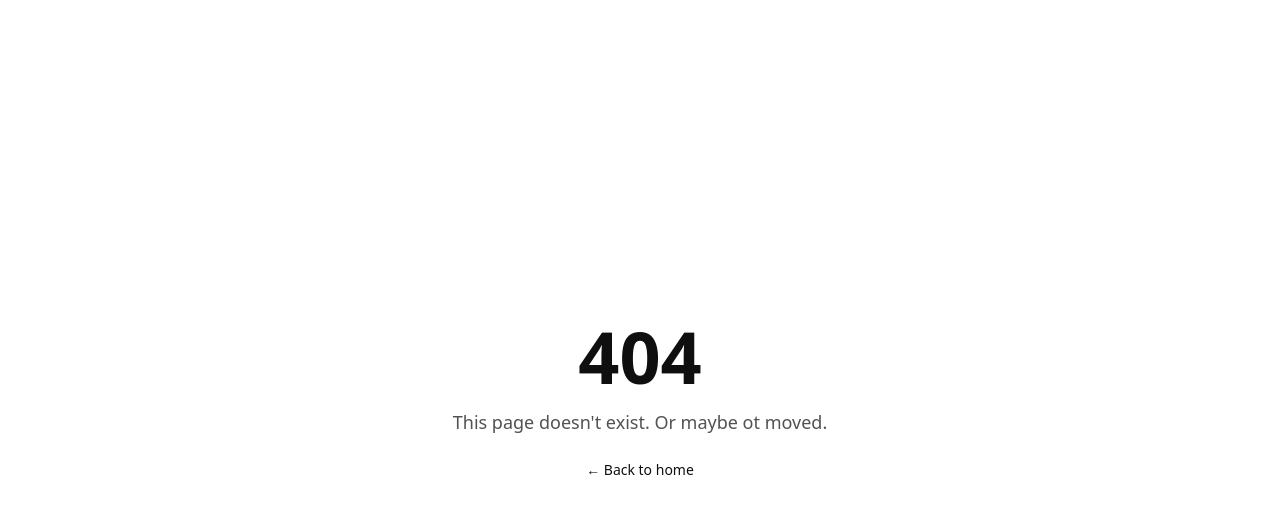
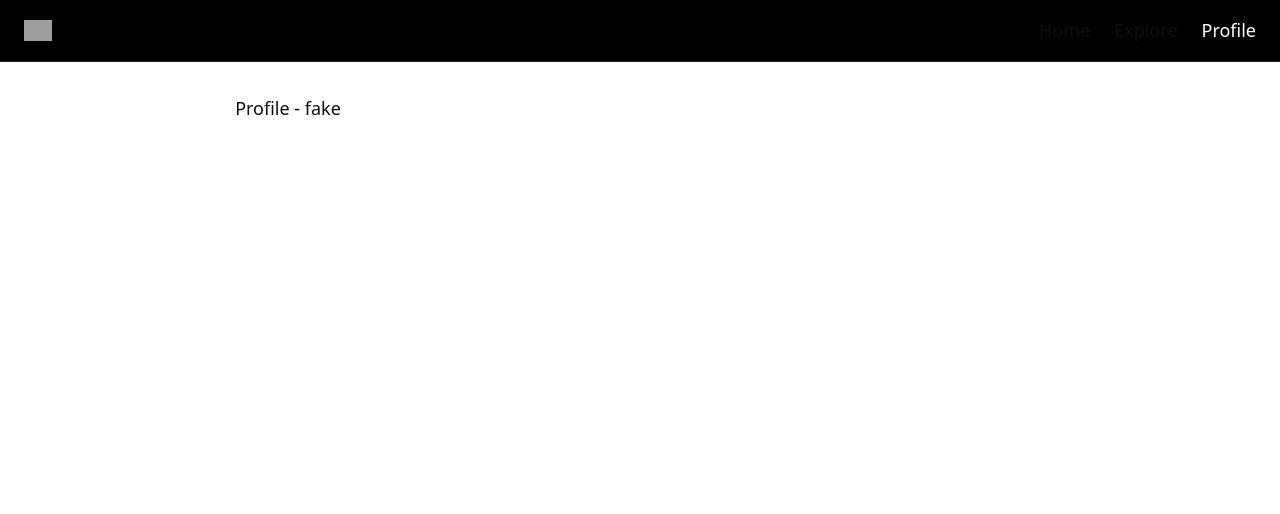
Before and after one commit to Torexxx/x-next, a Next.js app: page /profile-fake in a window 1280 px wide. Before the commit this address had no page. Shown: the top 514 px of the page. Built offline with nearby package versions, Linux system fonts and the light colour scheme; grey boxes are pictures that could not be loaded.

Commit message:
nav route

```diff
--- a/package.json
+++ b/package.json
@@ -10,6 +10,7 @@
   },
   "dependencies": {
     "next": "16.2.6",
+    "path-to-regexp": "^8.4.2",
     "react": "19.2.4",
     "react-dom": "19.2.4"
   },
--- /dev/null
+++ b/src/app/(public)/explore/page.tsx
@@ -0,0 +1,15 @@
+import type { Metadata } from "next";
+
+export const metadata: Metadata = {
+  title: "Explore",
+};
+
+
+
+export default function Explore() {
+  return (
+    <div>
+        Explorer
+    </div>
+  );
+}
--- /dev/null
+++ b/src/app/(public)/profile-fake/page.tsx
@@ -0,0 +1,7 @@
+export default function ProfileFake() {
+  return (
+    <div>
+        Profile - fake
+    </div>
+  );
+}
--- a/src/app/globals.css
+++ b/src/app/globals.css
@@ -25,12 +25,3 @@ body {
 html {
   scroll-behavior: smooth;
 }
-
-a {
-  color: inherit;
-  text-decoration: none;
-}
-
-button {
-  font-family: inherit;
-}
--- a/src/components/Header.tsx
+++ b/src/components/Header.tsx
@@ -1,5 +1,6 @@
 import Link from "next/link";
 import Image from "next/image";
+import { Menu } from "./Menu";
 
 export function Header() {
   return (
@@ -13,11 +14,7 @@ export function Header() {
           priority
         />
       </Link>
-      <nav className="flex gap-6 text=white/80">
-        <Link href="/">Home</Link>
-        <Link href="/">Explore</Link>
-        <Link href="/">Profile</Link>
-      </nav>
+      <Menu />
     </header>
   );
 }
--- /dev/null
+++ b/src/components/Menu.tsx
@@ -0,0 +1,22 @@
+"use client";
+
+import { usePathname } from "next/navigation";
+import { MENU } from "./menu.data";
+import { MenuItem } from "./MenuItem";
+import { match } from "path-to-regexp";
+
+export function Menu() {
+  const pathname = usePathname();
+
+  return (
+    <nav className="flex gap-6">
+      {MENU.map((menuItem) => (
+        <MenuItem
+          key={menuItem.name}
+          menuItem={menuItem}
+          isActive={!!match(menuItem.href)(pathname)}
+        />
+      ))}
+    </nav>
+  );
+}
--- /dev/null
+++ b/src/components/MenuItem.tsx
@@ -0,0 +1,18 @@
+import Link from "next/link";
+import type { IMenuItem } from "./menu.data";
+
+interface Props {
+  menuItem: IMenuItem;
+  isActive: boolean;
+}
+
+export function MenuItem({ menuItem, isActive }: Props) {
+  return (
+    <Link
+      className={isActive ? "text-white" : "text=white/80"}
+      href={menuItem.href}
+    >
+      {menuItem.name}
+    </Link>
+  );
+}
--- /dev/null
+++ b/src/components/menu.data.ts
@@ -0,0 +1,21 @@
+import { PAGES } from "@/config/pages.config";
+
+export interface IMenuItem {
+  href: string;
+  name: string;
+}
+
+export const MENU = [
+  {
+    href: PAGES.HOME,
+    name: "Home",
+  },
+  {
+    href: PAGES.EXPLORE,
+    name: "Explore",
+  },
+  {
+    href: PAGES.PROFILE_FAKE,
+    name: "Profile",
+  },
+];
--- a/src/config/pages.config.ts
+++ b/src/config/pages.config.ts
@@ -1,3 +1,6 @@
 export const PAGES = {
+  HOME: '/',
+  EXPLORE: '/explore',
+  PROFILE_FAKE: '/profile-fake',
   PROFILE: (username: string) => `/u/${username}`,
 };
```
Also changed, not shown: 1 other file (tests, documents, lock files or other folders).
